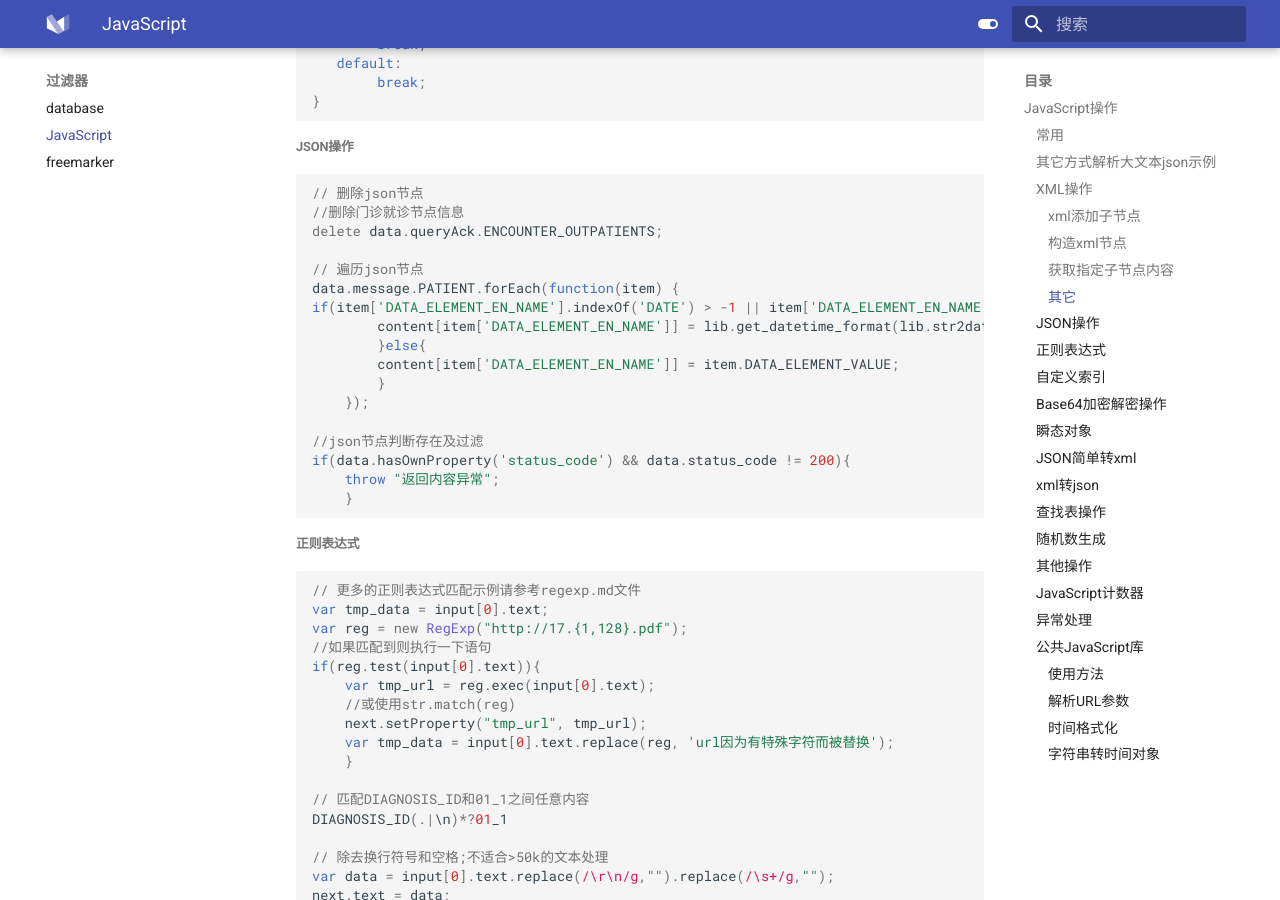
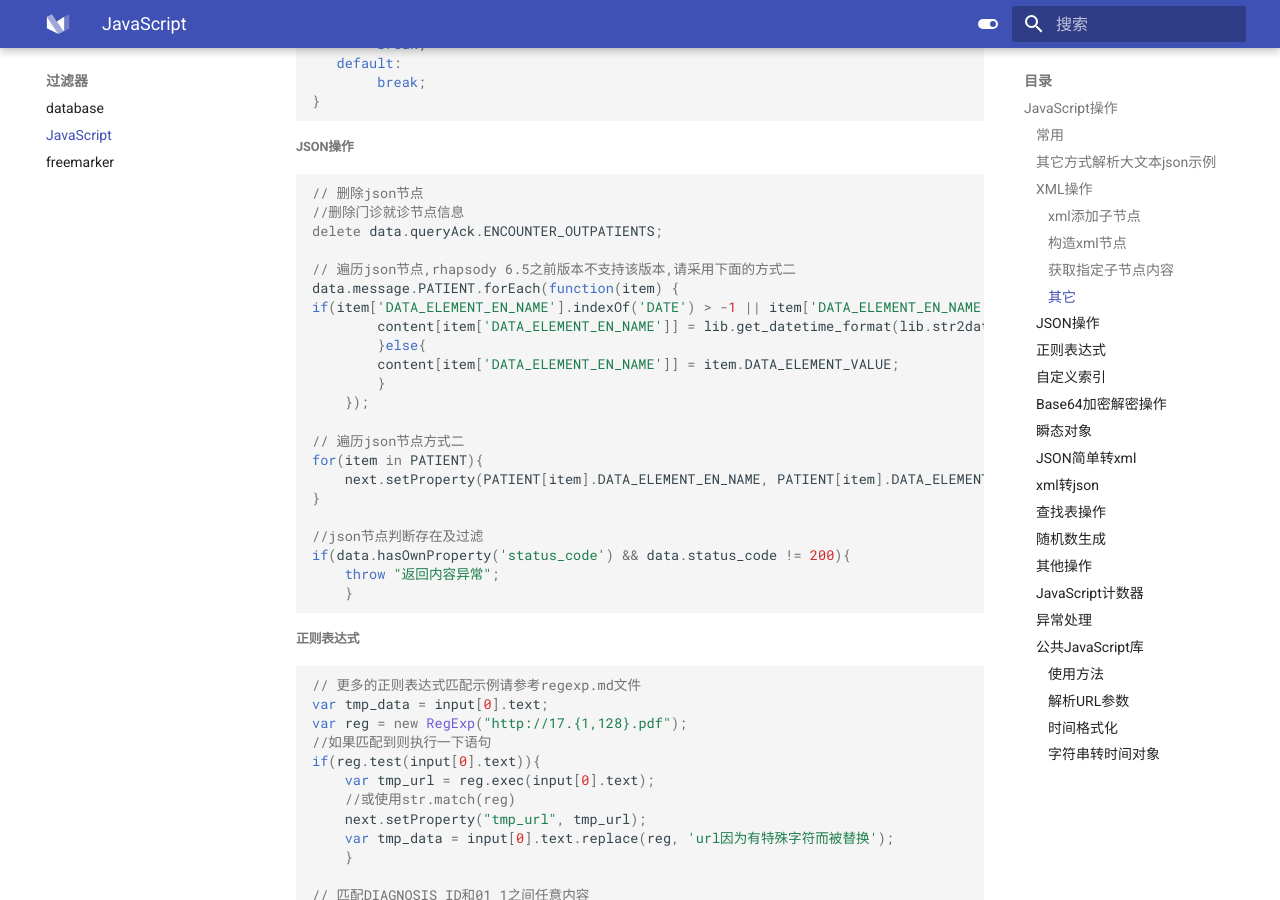
Before and after one commit to liaozhimingandy/demo, an MkDocs documentation site: the page built from docs/filter/JavaScript.md, in a window 1280 px wide and 900 px high, scrolled down 2746 px. Built offline with MkDocs 1.6.1 and Material for MkDocs 9.7.7, drawn with Linux system fonts in a browser that asks for light colours.

Commit message:
1.更新部分内容;

```diff
--- a/docs/filter/JavaScript.md
+++ b/docs/filter/JavaScript.md
@@ -146,7 +146,7 @@ switch(service_code){
 //删除门诊就诊节点信息
 delete data.queryAck.ENCOUNTER_OUTPATIENTS;
 
-// 遍历json节点
+// 遍历json节点,rhapsody 6.5之前版本不支持该版本,请采用下面的方式二
 data.message.PATIENT.forEach(function(item) {
 if(item['DATA_ELEMENT_EN_NAME'].indexOf('DATE') > -1 || item['DATA_ELEMENT_EN_NAME'].indexOf('TIME') > -1 || item['DATA_ELEMENT_EN_NAME'].indexOf('GMT') > -1){
 		content[item['DATA_ELEMENT_EN_NAME']] = lib.get_datetime_format(lib.str2date(item.DATA_ELEMENT_VALUE.replace('T', '').valueOf()), "yyyy-MM-dd HH:mm:ss");
@@ -154,6 +154,11 @@ if(item['DATA_ELEMENT_EN_NAME'].indexOf('DATE') > -1 || item['DATA_ELEMENT_EN_NA
 		content[item['DATA_ELEMENT_EN_NAME']] = item.DATA_ELEMENT_VALUE;
         }
     });
+
+// 遍历json节点方式二
+for(item in PATIENT){
+	next.setProperty(PATIENT[item].DATA_ELEMENT_EN_NAME, PATIENT[item].DATA_ELEMENT_VALUE);
+}
 
 //json节点判断存在及过滤
 if(data.hasOwnProperty('status_code') && data.status_code != 200){
```
